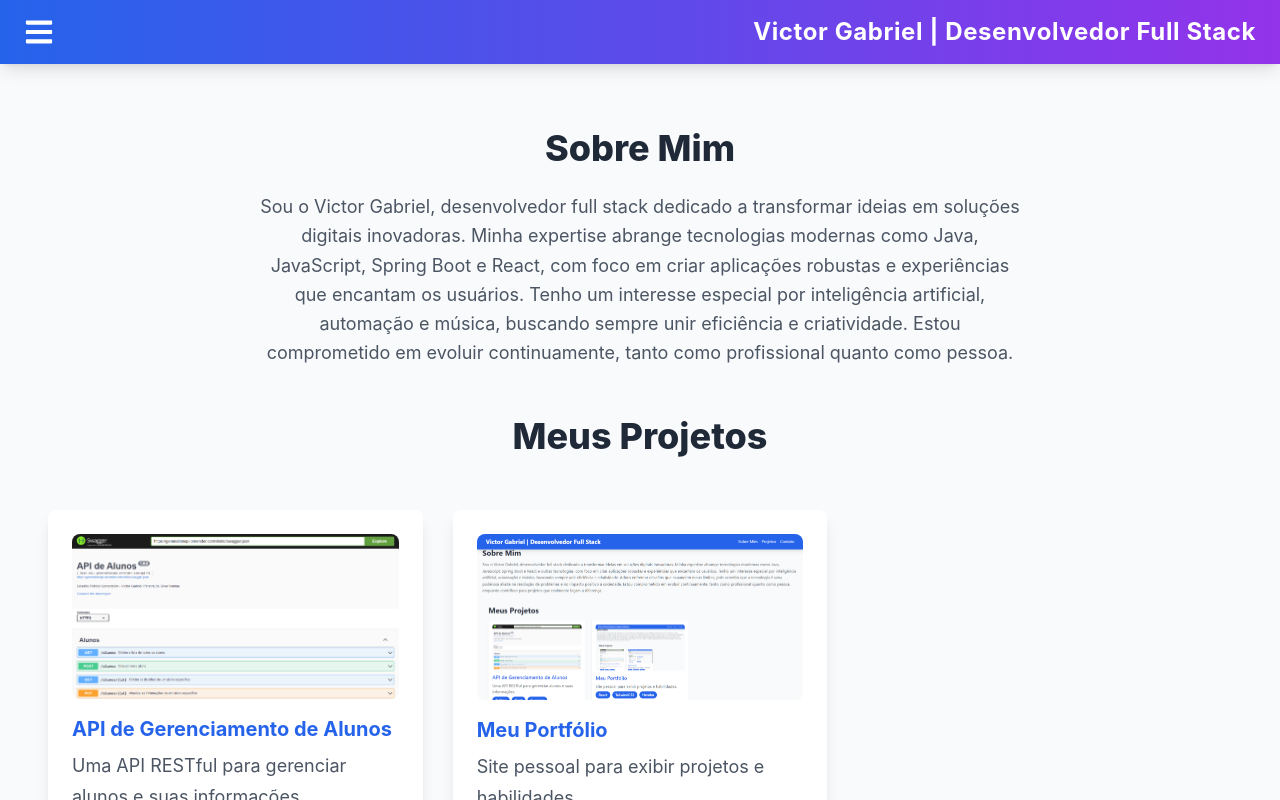
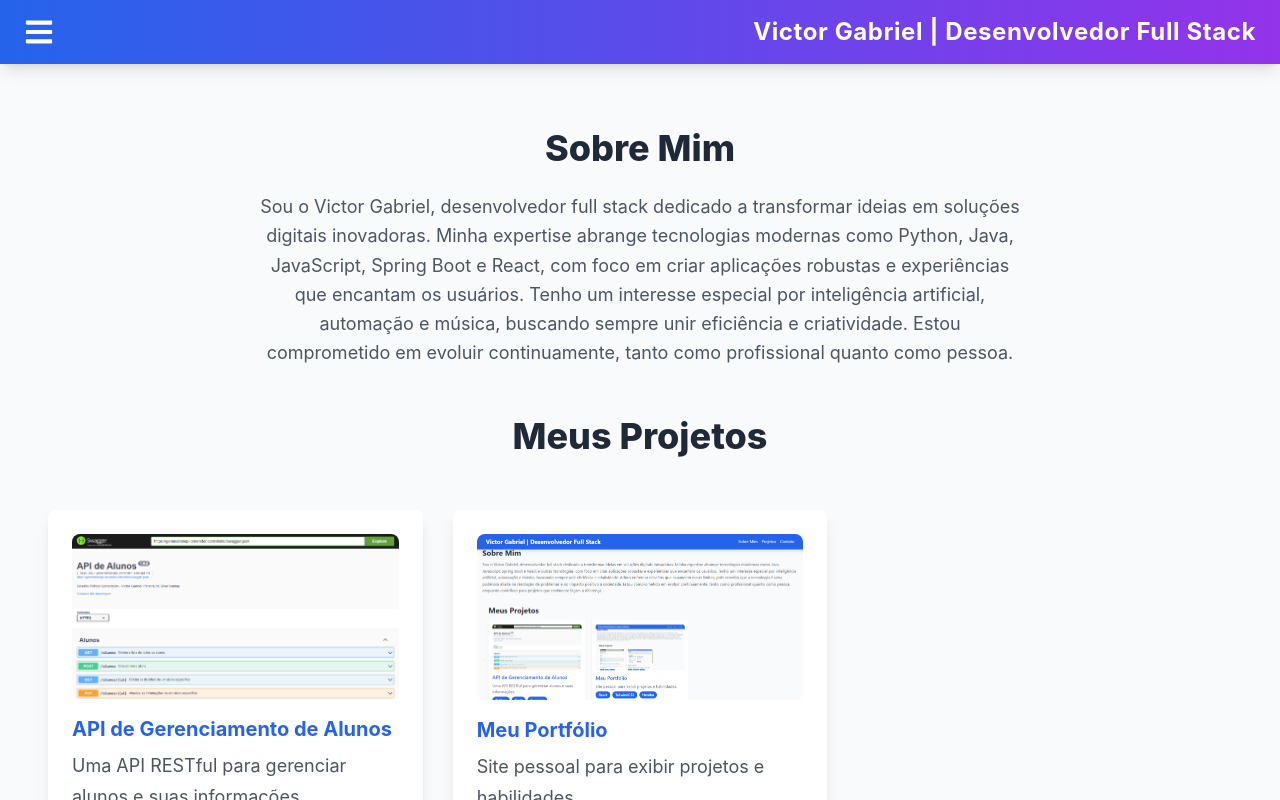
Before and after one commit to vgvianna/MyPortfolio, a React (Create React App) app: page / in a window 1280 px wide. Shown: the top 800 px of the page. Built offline with nearby package versions, Linux system fonts and the light colour scheme.

Commit message:
Update App.js

```diff
--- a/src/App.js
+++ b/src/App.js
@@ -82,12 +82,12 @@ function App() {
           <p className="text-gray-600 leading-relaxed text-lg text-center max-w-3xl mx-auto">
             Sou o Victor Gabriel, desenvolvedor full stack dedicado a
             transformar ideias em soluções digitais inovadoras. Minha expertise
-            abrange tecnologias modernas como Java, JavaScript, Spring Boot e
-            React, com foco em criar aplicações robustas e experiências que
-            encantam os usuários. Tenho um interesse especial por inteligência
-            artificial, automação e música, buscando sempre unir eficiência e
-            criatividade. Estou comprometido em evoluir continuamente, tanto
-            como profissional quanto como pessoa.
+            abrange tecnologias modernas como Python, Java, JavaScript, Spring
+            Boot e React, com foco em criar aplicações robustas e experiências
+            que encantam os usuários. Tenho um interesse especial por
+            inteligência artificial, automação e música, buscando sempre unir
+            eficiência e criatividade. Estou comprometido em evoluir
+            continuamente, tanto como profissional quanto como pessoa.
           </p>
         </section>
 
```
